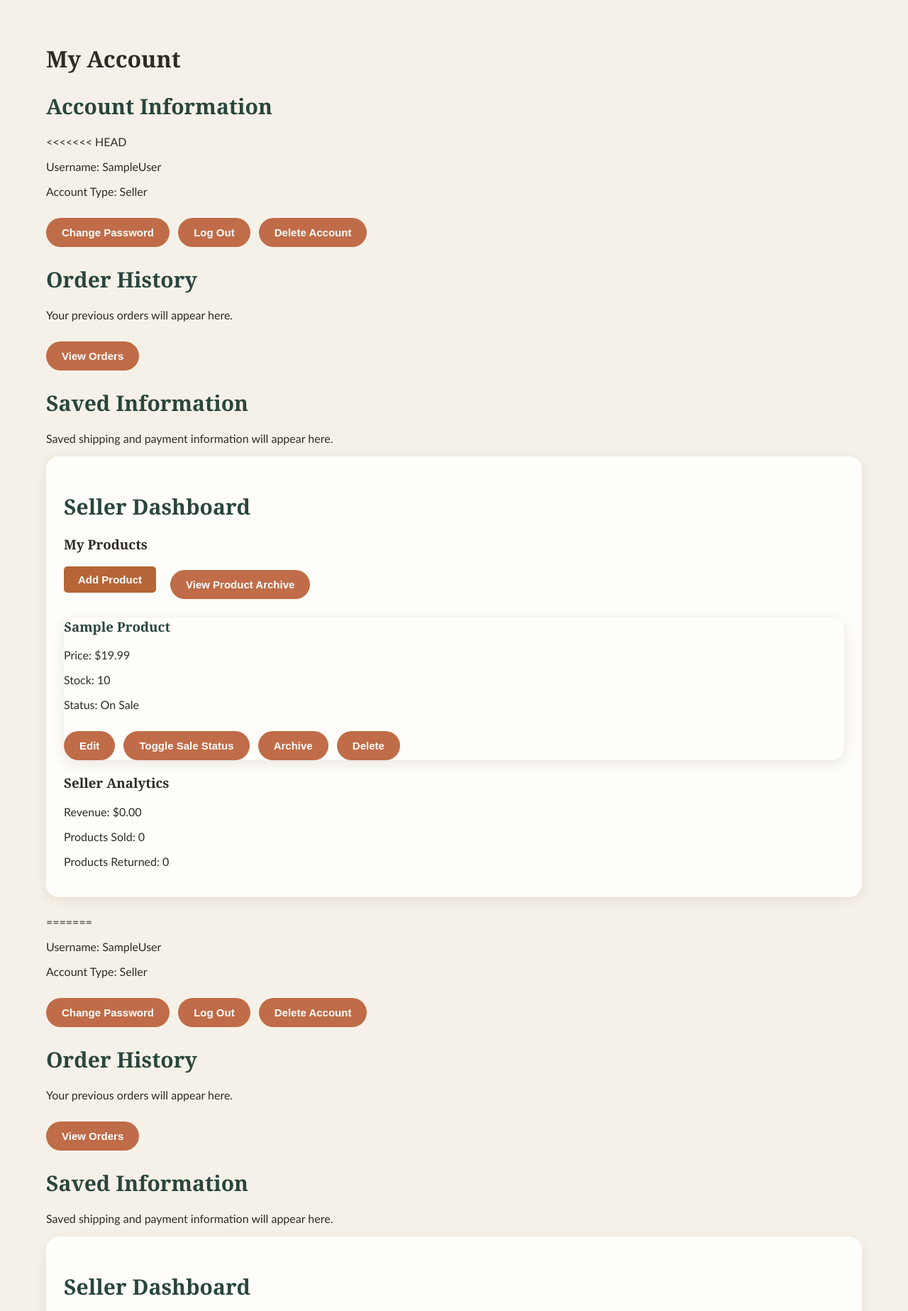
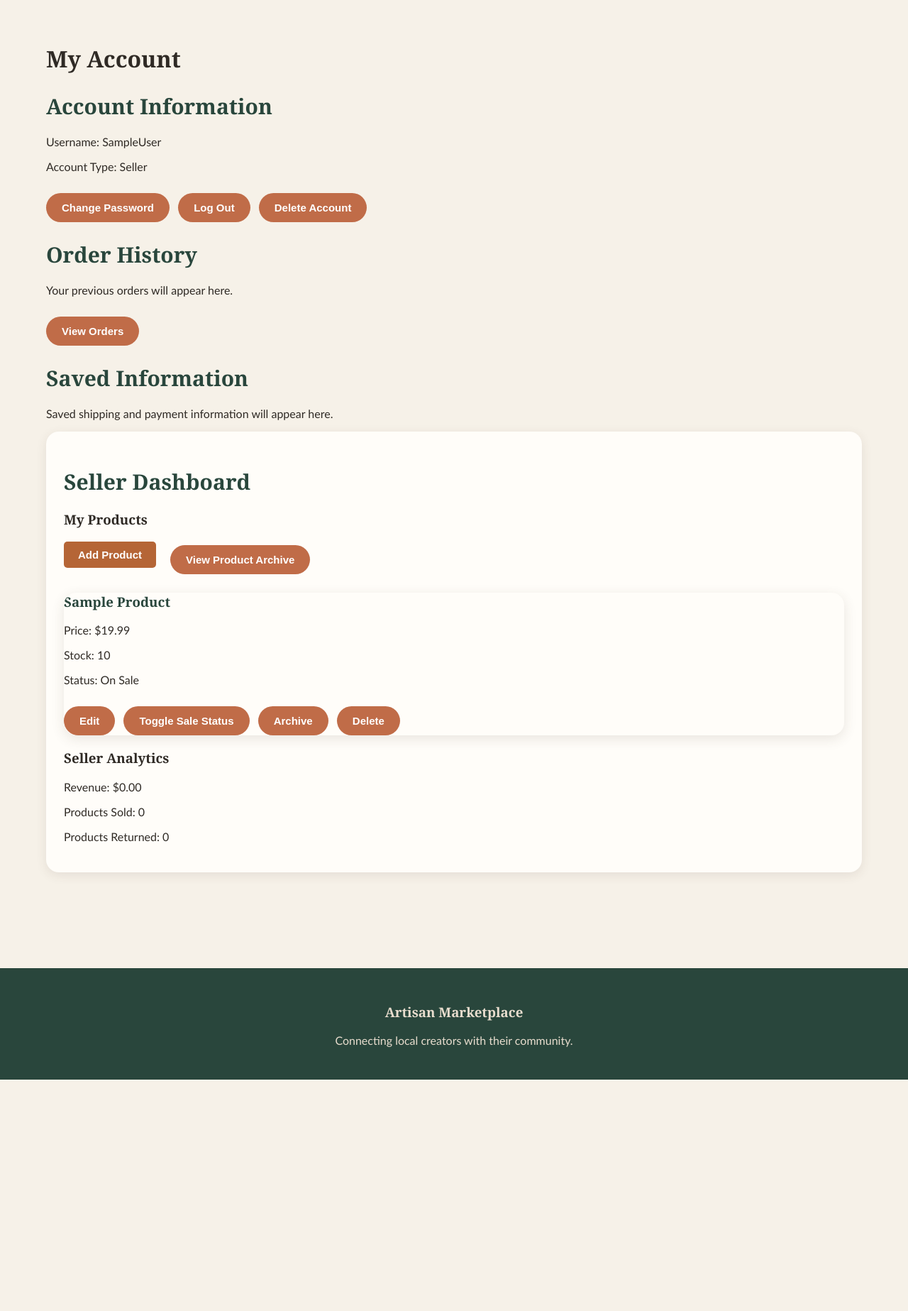
Before and after one commit to bmarshallFIT04/ECPLA_Marketplace, a Flask app: page /account in a window 1280 px wide. Shown: the part 73-1920 px from the top of the page at 71% size. After the commit the page ends 1594 px from the top, so only its background shows below. Run offline with Flask 3, Linux system fonts and the light colour scheme; parts of the project's set-up code (start-up, migrations or seed data) failed here and were passed over.

Commit message:
Remove merge conflict markers

```diff
--- a/templates/account.html
+++ b/templates/account.html
@@ -10,7 +10,6 @@ Account
 
 <section>
     <h2>Account Information</h2>
-<<<<<<< HEAD
     <p>Username: SampleUser</p>
     <p>Account Type: Seller</p>
     <a href="#"><button>Change Password</button></a>
@@ -165,78 +164,4 @@ Account
     });
 </script>
 
-=======
-
-    <p>Username: SampleUser</p>
-    <p>Account Type: Seller</p>
-
-    <button>Change Password</button>
-    <button>Log Out</button>
-    <button>Delete Account</button>
-</section>
-
-
-<section>
-    <h2>Order History</h2>
-
-    <p>Your previous orders will appear here.</p>
-
-    <a href="/orders">
-        <button>View Orders</button>
-    </a>
-</section>
-
-
-<section>
-    <h2>Saved Information</h2>
-
-    <p>Saved shipping and payment information will appear here.</p>
-</section>
-
-
-<section class="seller-section">
-
-    <h2>Seller Dashboard</h2>
-
-    <h3>My Products</h3>
-    <h3>My Products</h3>
-
-    <div class="seller-actions">
-        <a href="#">
-            <button>Add Product</button>
-        </a>
-
-        <a href="/archive">
-            <button>View Product Archive</button>
-        </a>
-    </div>
-
-    <div class="product-card">
-
-        <div class="product-card-content">
-
-            <h3>Sample Product</h3>
-
-            <p>Price: $19.99</p>
-            <p>Stock: 10</p>
-            <p>Status: On Sale</p>
-
-            <button>Edit</button>
-            <button>Toggle Sale Status</button>
-            <button>Archive</button>
-            <button>Delete</button>
-
-        </div>
-
-    </div>
-
-    <h3>Seller Analytics</h3>
-
-    <p>Revenue: $0.00</p>
-    <p>Products Sold: 0</p>
-    <p>Products Returned: 0</p>
-
-</section>
-
->>>>>>> f2fe77223489423b1b559561f8583a99f984bb25
 {% endblock %}
```
